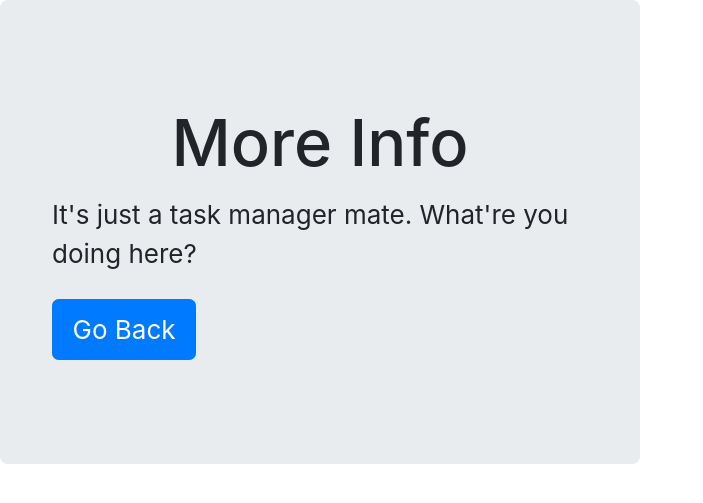
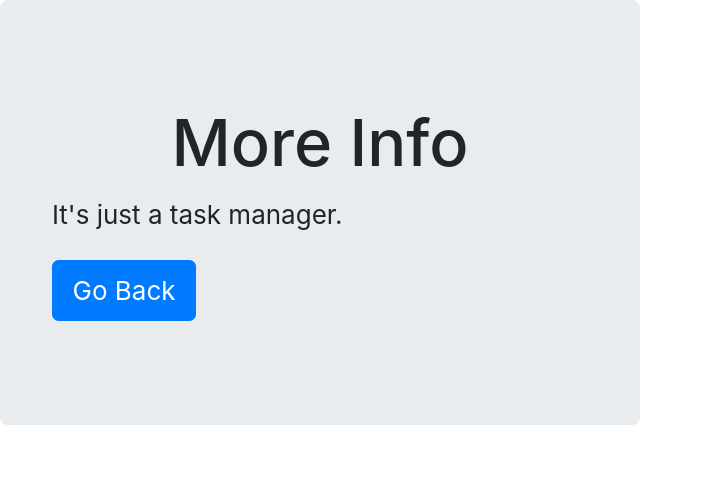
Before and after one commit to YussufSassi/FCC-Taskmanager, a Flask app: page /info in a window 1280 px wide. Shown: the top 503 px of the page, without its empty margins (0-703 px from the left). Run offline with Flask 2, Linux system fonts and the light colour scheme.

Commit message:
Update info.html

```diff
--- a/templates/info.html
+++ b/templates/info.html
@@ -7,7 +7,7 @@
 {% block body %}
 <div class="jumbotron" style="max-width: 50%; align-items: center;">
     <h1>More Info</h1>
-    <p>It's just a task manager mate. What're you doing here?</p>
+    <p>It's just a task manager.</p>
     <a href="/"><button class="btn btn-primary">Go Back</button></a>
 </div>
 
```
